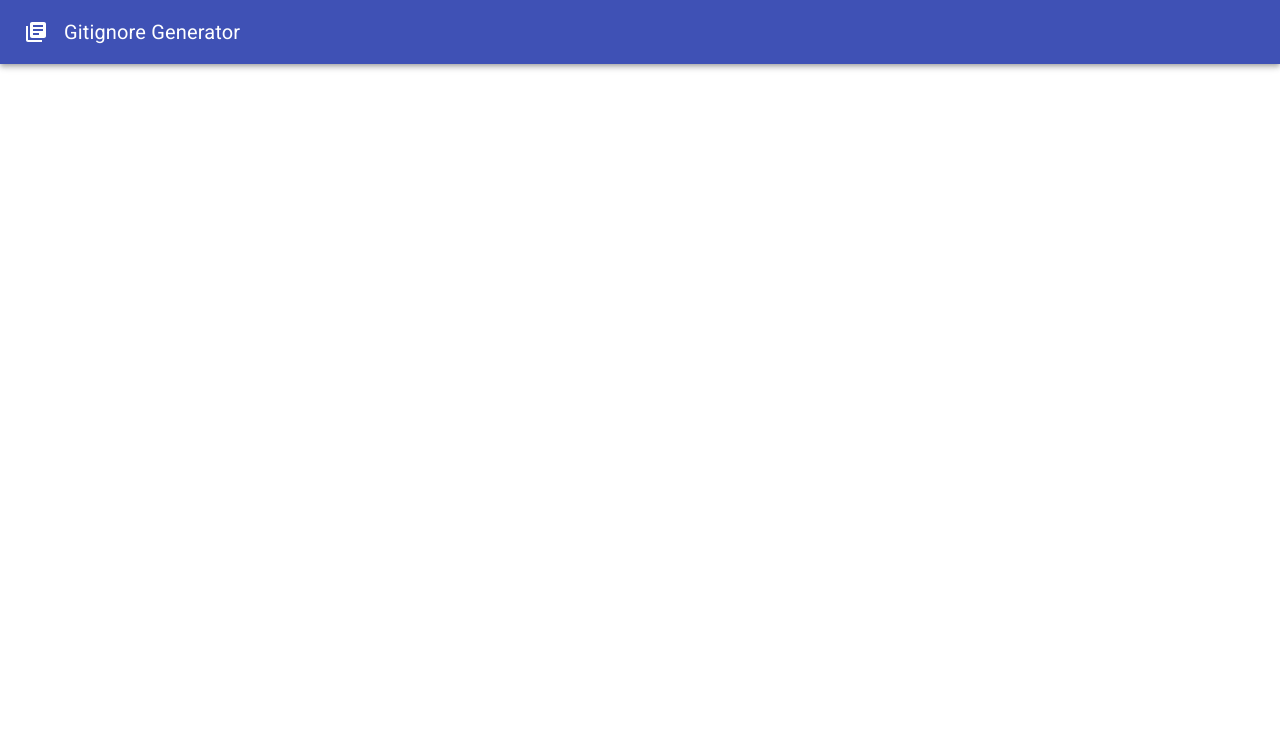
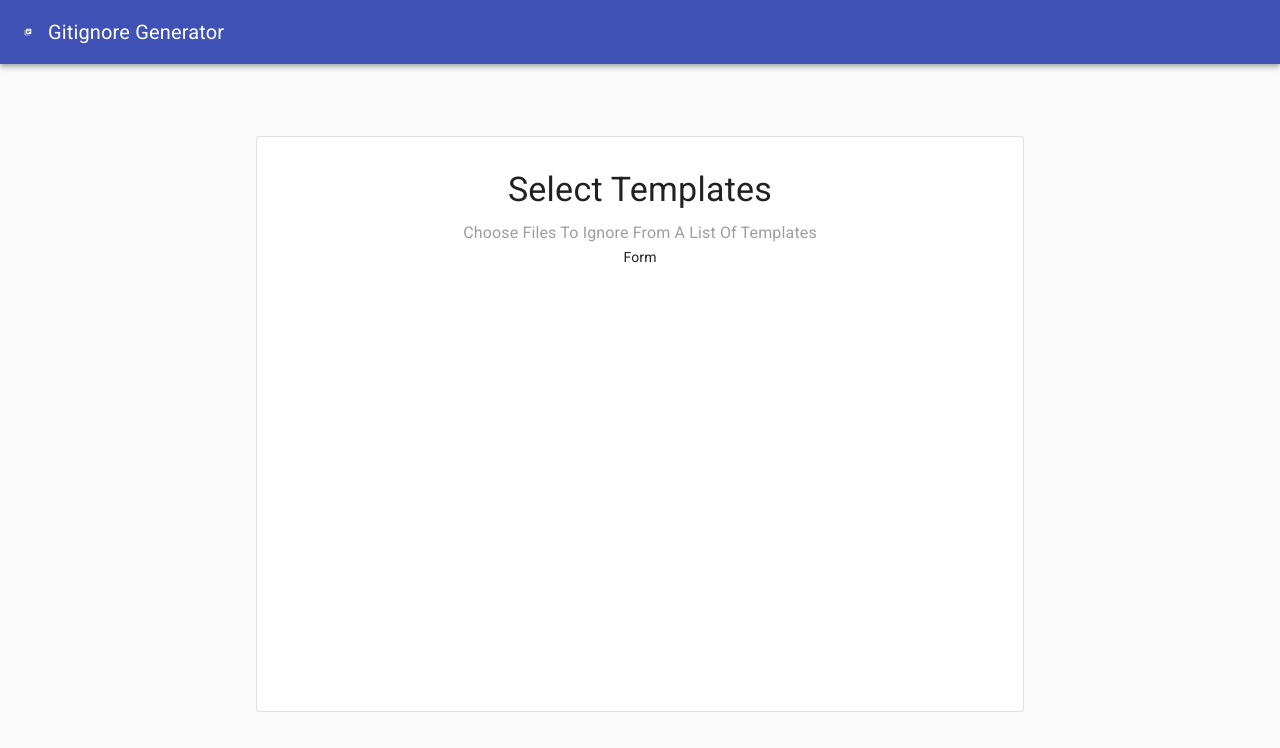
Before and after one commit to JLKP001/gitignore-generator, a React (Create React App) app: page / in a window 1280 px wide. Shown: the top 748 px of the page. Built offline with nearby package versions, Linux system fonts and the light colour scheme.

Commit message:
Added MainBody component

```diff
--- a/src/App.tsx
+++ b/src/App.tsx
@@ -1,8 +1,41 @@
 import React from "react";
+import { CssBaseline, makeStyles } from "@material-ui/core";
+
 import { Header } from "./components/Header";
+import { MainBody } from "./components/MainBody";
+
+const useStyles = makeStyles((theme) => ({
+  root: { height: "100vh" },
+  bodyOuter: {
+    display: "table",
+    position: "absolute",
+    top: "64",
+    left: "0",
+    height: "90%",
+    width: "100%",
+  },
+  bodyMiddle: {
+    display: "table-cell",
+    verticalAlign: "middle",
+  },
+}));
 
 const App = () => {
-  return <Header />;
+  const classes = useStyles();
+
+  return (
+    <>
+      <div className={classes.root}>
+        <Header />
+        <div className={classes.bodyOuter}>
+          <div className={classes.bodyMiddle}>
+            <MainBody />
+          </div>
+        </div>
+      </div>
+      <CssBaseline />
+    </>
+  );
 };
 
 export default App;
--- /dev/null
+++ b/src/components/MainBody.tsx
@@ -0,0 +1,39 @@
+import React from "react";
+import { makeStyles, Paper, Typography } from "@material-ui/core";
+
+import { TemplateForm } from "./TemplateForm";
+
+const useStyles = makeStyles((theme) => ({
+  root: {
+    marginLeft: "auto",
+    marginRight: "auto",
+    width: "60%",
+    textAlign: "center",
+    height: "80%",
+  },
+  title: {
+    textTransform: "capitalize",
+    marginTop: theme.spacing(4),
+    paddingBottom: theme.spacing(1),
+  },
+  subTitle: {
+    textTransform: "capitalize",
+    color: theme.palette.grey[500],
+  },
+}));
+
+export const MainBody = () => {
+  const classes = useStyles();
+
+  return (
+    <Paper variant="outlined" className={classes.root}>
+      <Typography variant="h4" className={classes.title}>
+        select templates
+      </Typography>
+      <Typography variant="subtitle1" className={classes.subTitle}>
+        choose files to ignore from a list of templates
+      </Typography>
+      <TemplateForm />
+    </Paper>
+  );
+};
--- /dev/null
+++ b/src/components/TemplateForm.tsx
@@ -0,0 +1,5 @@
+import React from "react";
+
+export const TemplateForm = () => {
+  return <div>Form</div>;
+};
```
